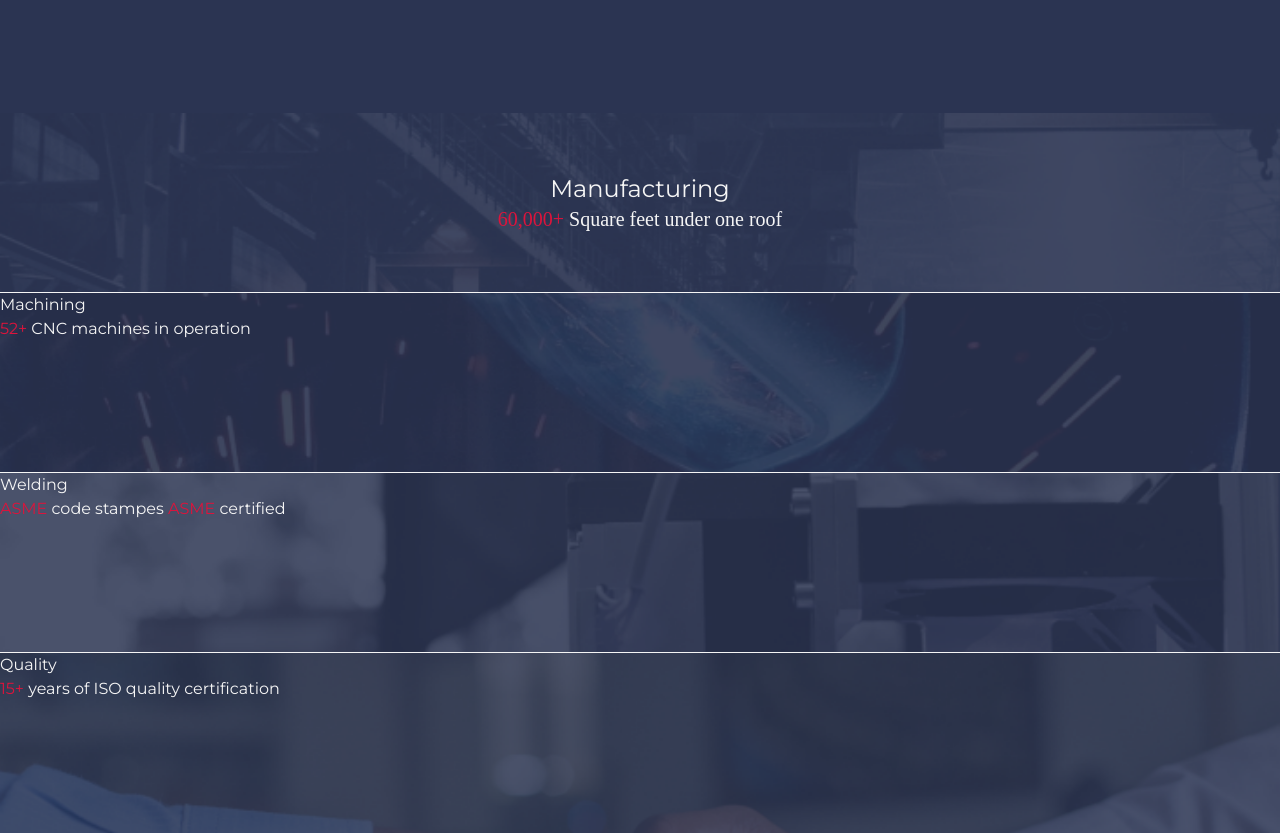
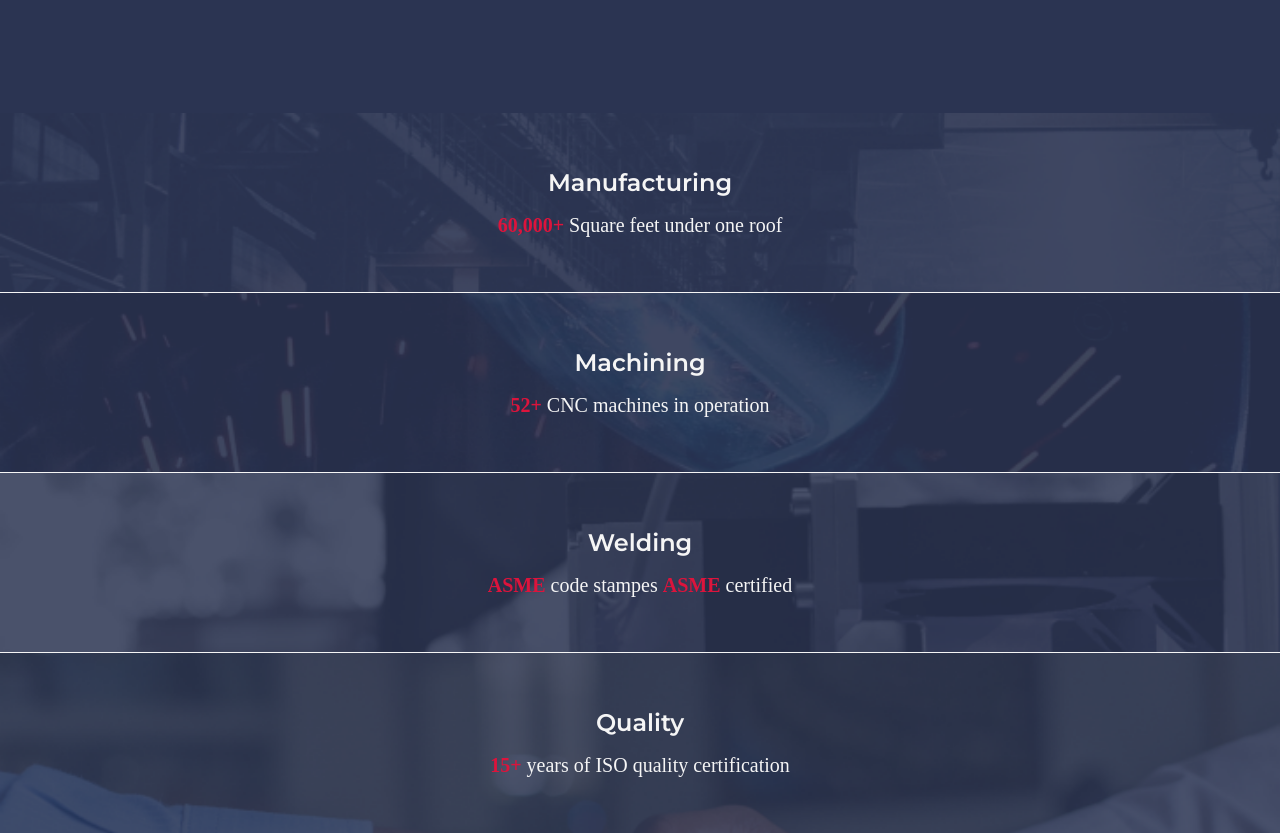
Before and after one commit to k-kenney/kenney-ind, a React (Vite) app: page / in a window 1280 px wide. Shown: the part 1051-1884 px from the top of the page. Built offline with nearby package versions, Linux system fonts and the light colour scheme; a web font is replaced by a local one.

Commit message:
started on cards

```diff
--- a/index.html
+++ b/index.html
@@ -2,7 +2,7 @@
 <html lang="en">
   <head>
     <meta charset="UTF-8" />
-    <link rel="icon" type="image/svg+xml" href="/vite.svg" />
+    <link rel="icon" type="image/svg+xml" href="/kenneyIcon.svg" />
     <meta name="viewport" content="width=device-width, initial-scale=1.0" />
     <title>Kenney IND</title>
   </head>
--- a/src/index.css
+++ b/src/index.css
@@ -65,9 +65,19 @@ body {
 }
 
 .homepage-card-h2 {
-    @apply text-2xl
+    @apply text-2xl font-semibold pb-1
 }
 
 .homepage-card-h3 {
-    @apply font-special text-xl
+    @apply font-special text-xl pt-2
 }
+
+.homepage-span {
+    @apply text-red font-bold
+}
+
+.triangle-background {
+    background: url(./assets/img/triangle.svg) right;
+    background-repeat: no-repeat;
+
+}
--- a/src/pages/About/About.jsx
+++ b/src/pages/About/About.jsx
@@ -1,8 +1,12 @@
-import React from 'react'
+import Navbar from "../../components/Navbar"
+import Header from "./components/Header"
+
 
 const About = () => {
   return (
-    <div>About</div>
+    <>
+      <Header />
+    </>
   )
 }
 
--- /dev/null
+++ b/src/pages/About/components/Header.jsx
@@ -0,0 +1,10 @@
+
+
+const Header = () => {
+  return (
+    <div className='triangle-background h-full w-full'>Hello
+    </div>
+  )
+}
+
+export default Header
--- a/src/pages/Home/Home.jsx
+++ b/src/pages/Home/Home.jsx
@@ -1,3 +1,4 @@
+import { Fade } from "react-awesome-reveal";
 import Header from "./components/Header";
 import HomepageAbout from "./components/HomepageAbout";
 import HomepageButtons from "./components/HomepageButtons";
@@ -6,10 +7,12 @@ import HomepageCards from "./components/HomepageCards";
 const Home = () => {
   return (
     <>
+    <Fade top distance="20%" duration={1500}>
       <Header />
       <HomepageAbout />
       <HomepageButtons />
       <HomepageCards />
+    </Fade>
     </>
   );
 };
--- a/src/pages/Home/components/Header.jsx
+++ b/src/pages/Home/components/Header.jsx
@@ -1,6 +1,5 @@
 import heroImage from "../../../assets/img/dallasBridge.png";
 import Navbar from "../../../components/Navbar";
-import { Fade } from "react-awesome-reveal";
 
 
 const Header = () => {
@@ -17,7 +16,6 @@ const Header = () => {
       <div className="absolute m-auto top-0 bottom-0 right-0 left-0 z-10">
         <Navbar />
       </div>
-      <Fade top distance="20%" duration={1500}>
       <div className="container">
         <div className="absolute z-0 h-52 m-auto top-0 bottom-0 right-0 left-0 flex items-center justify-center mx-auto">
           <h1 className="text-3xl sm:text-4xl md:text-5xl xl:text-6xl md:w-3/5 w-64 sm:w-3/4 tracking-wider text-white leading-10 md:leading-12 lg:leading-15 border-y py-7">
@@ -26,7 +24,6 @@ const Header = () => {
           </h1>
         </div>
       </div>
-      </Fade>
     </div>
   );
 };
--- a/src/pages/Home/components/HomepageAbout.jsx
+++ b/src/pages/Home/components/HomepageAbout.jsx
@@ -1,8 +1,6 @@
-import { Fade } from "react-awesome-reveal";
 
 const HomepageAbout = () => {
   return (
-    <Fade>
     <div className="m-auto flex items-center justify-center flex-col w-2/3 pt-9 pb-28">
       <h1 className="text-2xl md:text-3xl lg:text-4xl text-white p-9">Who We Are</h1>
       <p className="text-lg md:text-xl text-white w-5/6 pt-5">
@@ -11,7 +9,6 @@ const HomepageAbout = () => {
         focus is turnkey machined, welded, and assembled components.
       </p>
     </div>
-    </Fade>
   );
 };
 
--- a/src/pages/Home/components/HomepageCards.jsx
+++ b/src/pages/Home/components/HomepageCards.jsx
@@ -6,26 +6,26 @@ const HomepageCards = () => {
       <div className="homepage-card1 homepage-card-text">
         <h2 className="homepage-card-h2">Manufacturing</h2>
         <h3 className="homepage-card-h3">
-          <span className="text-red">60,000+</span> Square feet under one roof
+          <span className="homepage-span">60,000+</span> Square feet under one roof
         </h3>
       </div>
-      <div className="homepage-card2">
-        <h2>Machining</h2>
-        <h3>
-          <span className="text-red">52+</span> CNC machines in operation
+      <div className="homepage-card2 homepage-card-text">
+        <h2 className="homepage-card-h2">Machining</h2>
+        <h3 className="homepage-card-h3">
+          <span className="homepage-span">52+</span> CNC machines in operation
         </h3>
       </div>
-      <div className="homepage-card3">
-        <h2>Welding</h2>
-        <h3>
-          <span className="text-red">ASME</span> code stampes{" "}
-          <span className="text-red">ASME</span> certified
+      <div className="homepage-card3 homepage-card-text">
+        <h2 className="homepage-card-h2">Welding</h2>
+        <h3 className="homepage-card-h3">
+          <span className="homepage-span">ASME</span> code stampes{" "}
+          <span className="homepage-span">ASME</span> certified
         </h3>
       </div>
-      <div className="homepage-card4">
-        <h2>Quality</h2>
-        <h3>
-          <span className="text-red">15+</span> years of ISO quality
+      <div className="homepage-card4 homepage-card-text">
+        <h2 className="homepage-card-h2">Quality</h2>
+        <h3 className="homepage-card-h3">
+          <span className="homepage-span">15+</span> years of ISO quality
           certification
         </h3>
       </div>
```
Also changed, not shown: public/kenneyIcon.svg (renamed from src/assets/img/kenneyIcon.svg), src/assets/img/triangle.svg.
